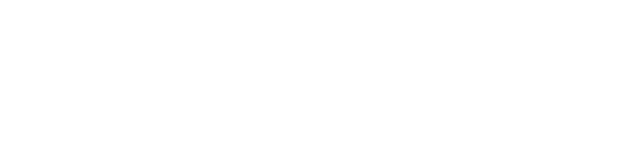
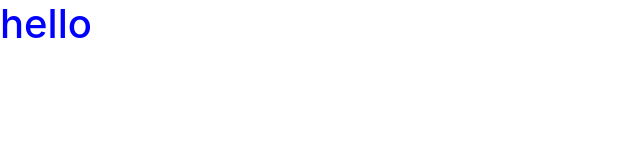
Before and after one commit to Shantw12/panda-commerce, a plain HTML site: page index.html in a window 1280 px wide. Shown: the whole page, without its empty margins (0-640 px from the left). Drawn offline with nearby package versions, Linux system fonts and the light colour scheme; files that its build step writes are made by us from their sources.

Commit message:
panda website done

```diff
--- a/index.html
+++ b/index.html
@@ -11,7 +11,7 @@
 <body>
 
 
-
+<h1>hello</h1>
 
 
 
--- /dev/null
+++ b/style.css
@@ -0,0 +1,3 @@
+h1{
+    color: blue;
+}
```
Also changed, not shown: img/style.css (deleted).
